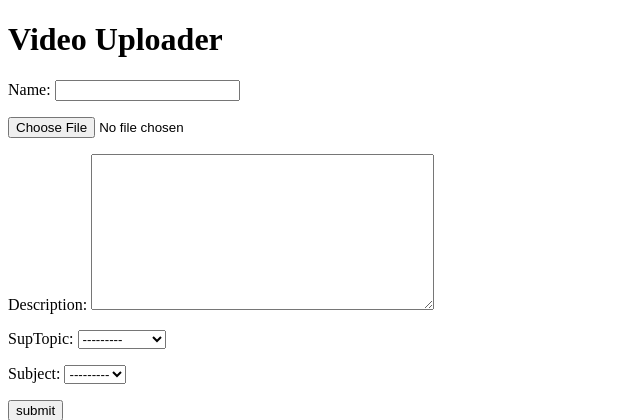
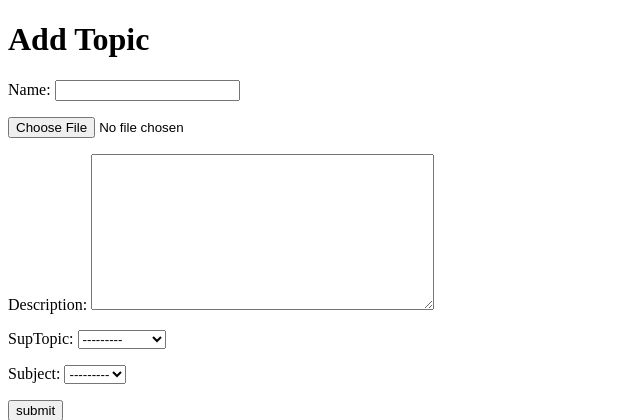
Before and after one commit to RakeshSingh2811/professorCash, a Django app: page /addTopic in a window 1280 px wide. Shown: the top 420 px of the page, without its empty margins (0-640 px from the left). Run offline with Django 4.2, Linux system fonts and the light colour scheme; data comes from the database, SQL or seed files in the repository; both versions use the stored data as it was after the commit.

Commit message:
change in templates

```diff
--- a/Teachers/templates/Teachers/index.html
+++ b/Teachers/templates/Teachers/index.html
@@ -8,7 +8,7 @@
 </head>
 
 <body>
-    <h1>Video Uploader</h1>
+    <h1>{{heading}}</h1>
     <form enctype="multipart/form-data" method="POST" action="">
         {% csrf_token %}
         {{ form.as_p }}
--- a/Teachers/views.py
+++ b/Teachers/views.py
@@ -11,7 +11,8 @@ def addTopic(request):
     if form.is_valid():
         form.save()
     context = {
-        'form': form
+        'form': form,
+        'heading': "Add Topic"
     }
     return render(request, "Teachers/index.html", context)
 
@@ -22,7 +23,8 @@ def addSupTopic(request):
     if form.is_valid():
         form.save()
     context = {
-        "form": form
+        "form": form,
+        'heading': "Add Super Topic"
     }
     return render(request, "Teachers/index.html", context)
 
@@ -33,6 +35,7 @@ def addSubject(request):
     if form.is_valid():
         form.save()
     context = {
-        "form": form
+        "form": form,
+        'heading': "Add Subject"
     }
     return render(request, "Teachers/index.html", context)
```
Also changed, not shown: db.sqlite3, media/videos/PC_Facility_1.jpg (added).
